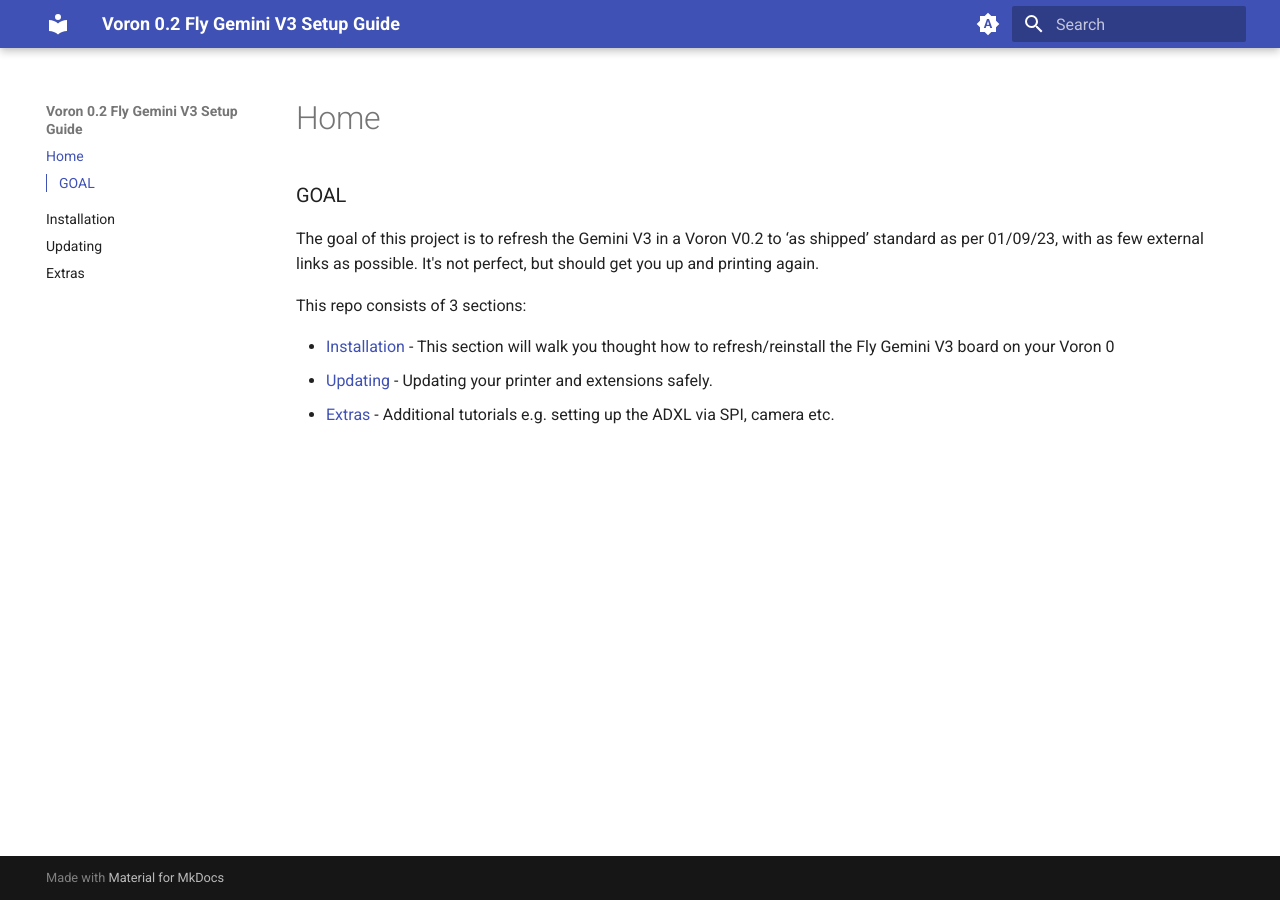
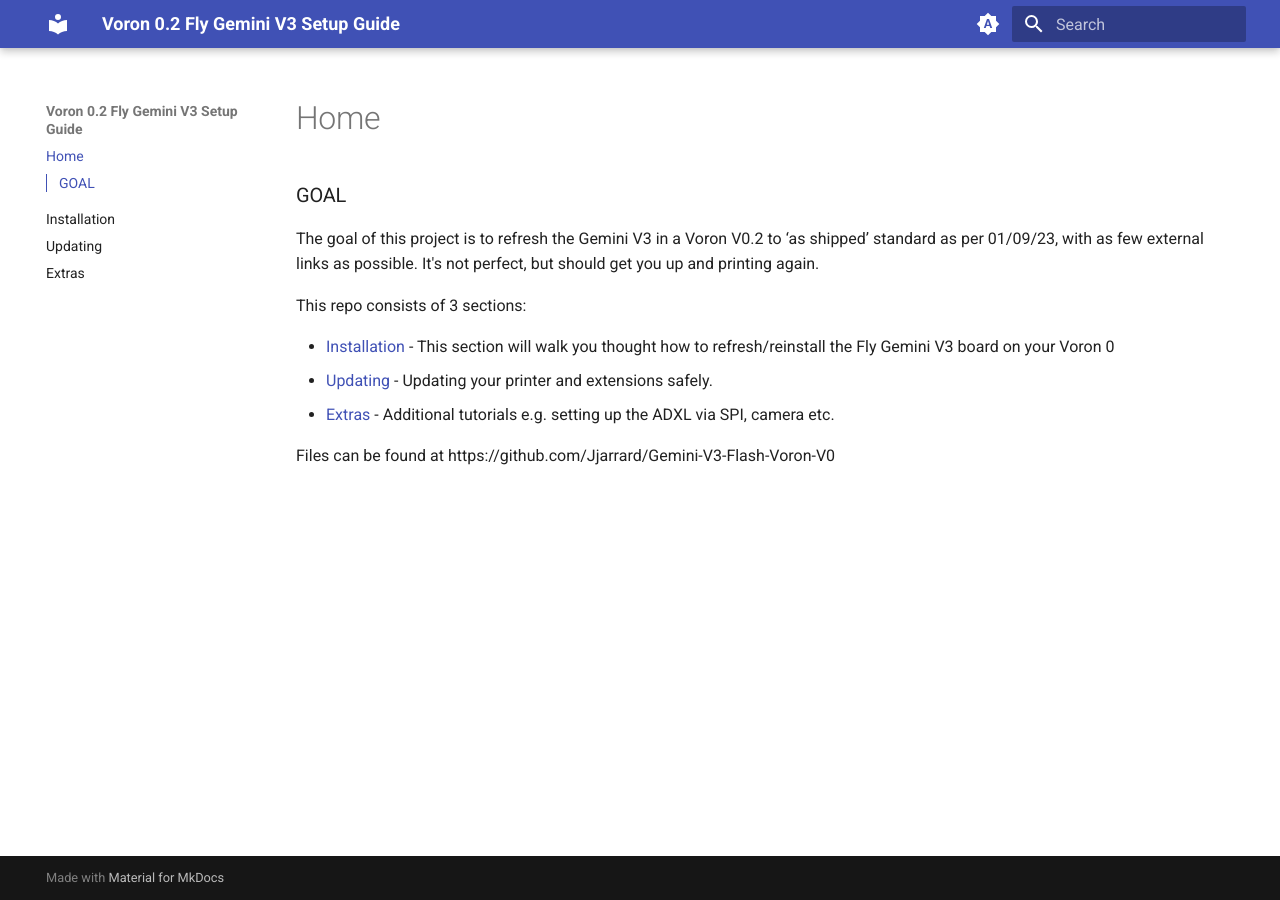
Before and after one commit to Jjarrard/Gemini-V3-Flash-Voron-V0, an MkDocs documentation site: the page built from docs/index.md, in a window 1280 px wide. Built offline with MkDocs 1.6.1 and Material for MkDocs 9.7.7, drawn with Linux system fonts in a browser that asks for light colours; the version menu is left out.

Commit message:
Update index.md

```diff
--- a/docs/index.md
+++ b/docs/index.md
@@ -6,3 +6,6 @@
 - [Installation](installation.md) - This section will walk you thought how to refresh/reinstall the Fly Gemini V3 board on your Voron 0
 - [Updating](updating.md) - Updating your printer and extensions safely.
 - [Extras](extras.md) - Additional tutorials e.g. setting up the ADXL via SPI, camera etc.
+
+Files can be found at
+https://github.com/Jjarrard/Gemini-V3-Flash-Voron-V0
```
